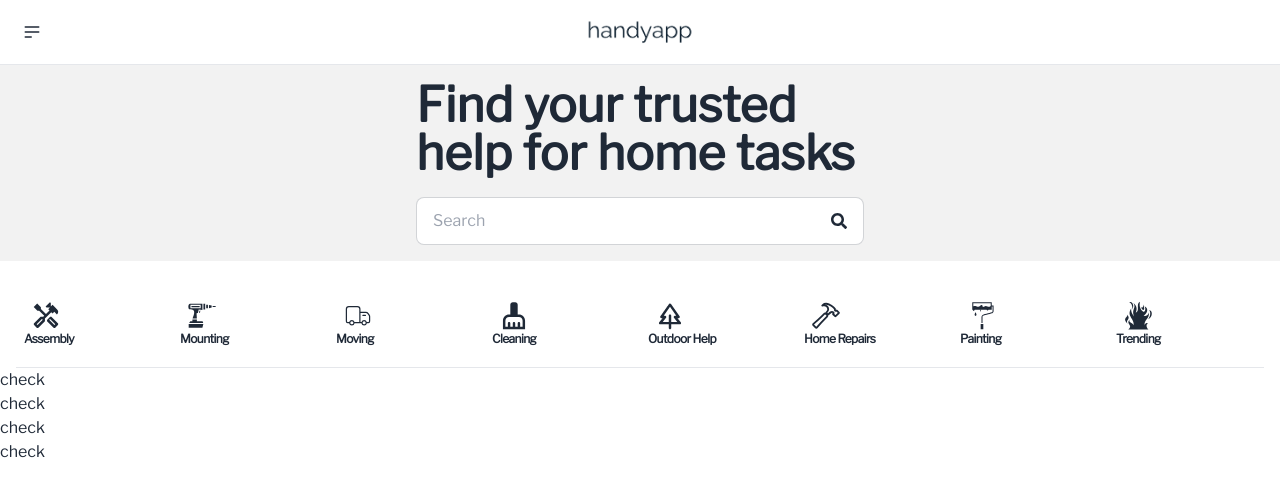
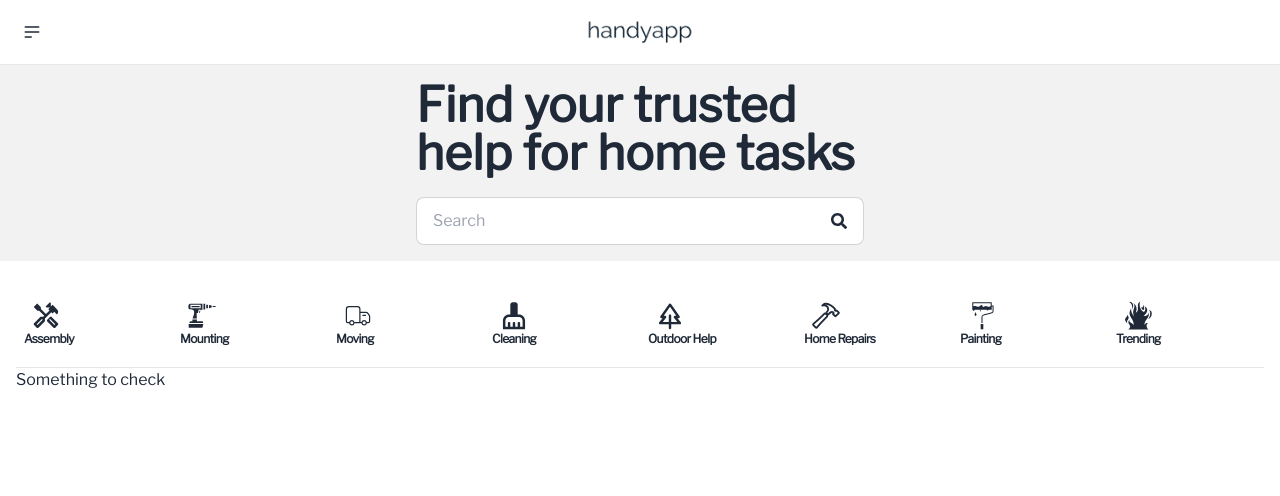
Before and after one commit to Parselinho/handy, a Next.js app: page / in a window 1280 px wide. Shown: the top 496 px of the page. Built offline with nearby package versions, Linux system fonts and the light colour scheme.

Commit message:
after hero homepage

```diff
--- a/src/app/page.tsx
+++ b/src/app/page.tsx
@@ -7,10 +7,6 @@ export default function Home() {
     <>
       <Hero />
       <TasksMenu />
-      <div>check</div>
-      <div>check</div>
-      <div>check</div>
-      <div>check</div>
     </>
   );
 }
--- a/src/components/home/TasksMenu.tsx
+++ b/src/components/home/TasksMenu.tsx
@@ -4,6 +4,7 @@ import { CiDeliveryTruck } from "react-icons/ci";
 import { TiTree } from "react-icons/ti";
 import { IoHammerOutline } from "react-icons/io5";
 import TaskItem from "./TaskItem";
+import Link from "next/link";
 
 const TasksMenu = () => {
   return (
@@ -22,7 +23,24 @@ const TasksMenu = () => {
           </div>
         </div>
         <hr />
+        {/* second part */}
+        <div
+          className="-mt-4 -ml-4 box-border flex flex-wrap w-full flex-row mb-8"
+          style={{ width: "calc(100% + 16px)" }}
+        >
+          <div className="pl-4 pt-4 box-border m-0">
+            <div className="box-border">
+              <Link
+                href="/"
+                className="inline-flex items-center justify-center relative box-border cursor-pointer no-underline shadow-none"
+              >
+                Something to check
+              </Link>
+            </div>
+          </div>
+        </div>
       </div>
+      {/*end of all divs */}
     </>
   );
 };
```
